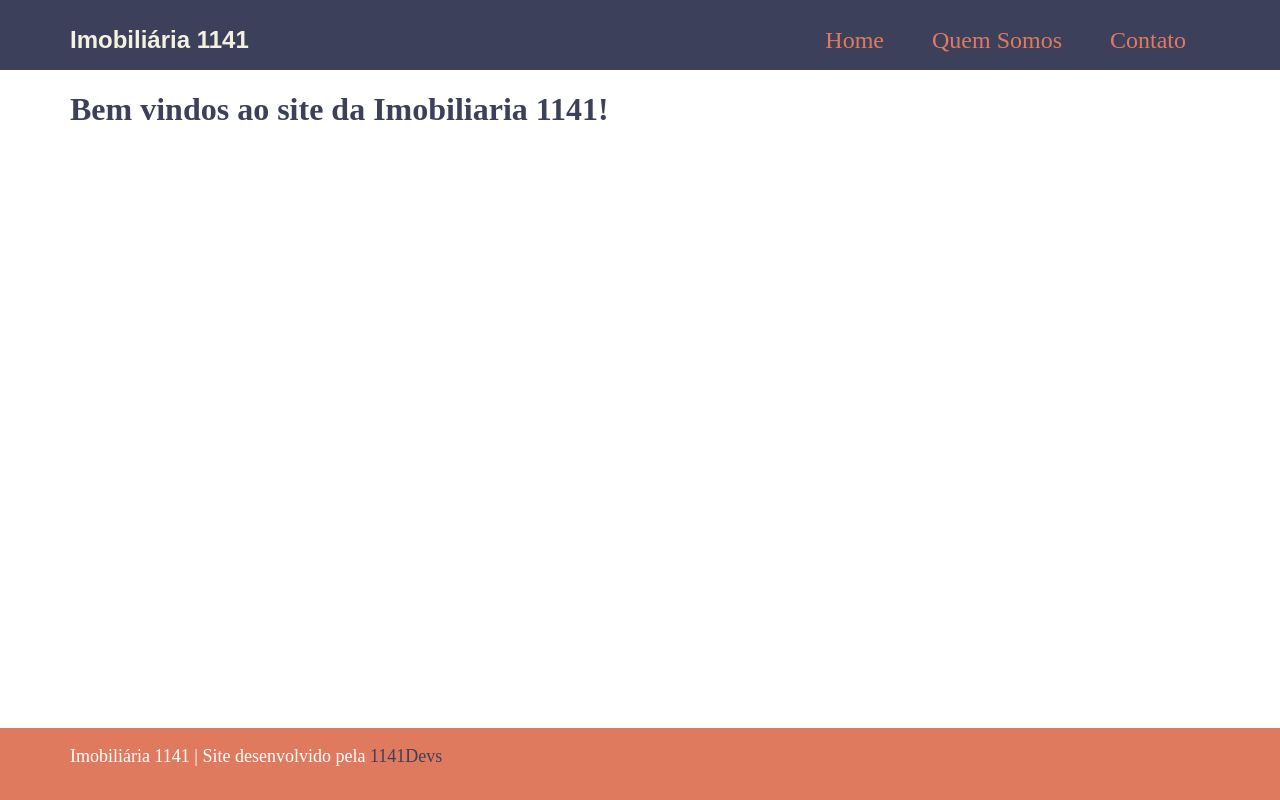
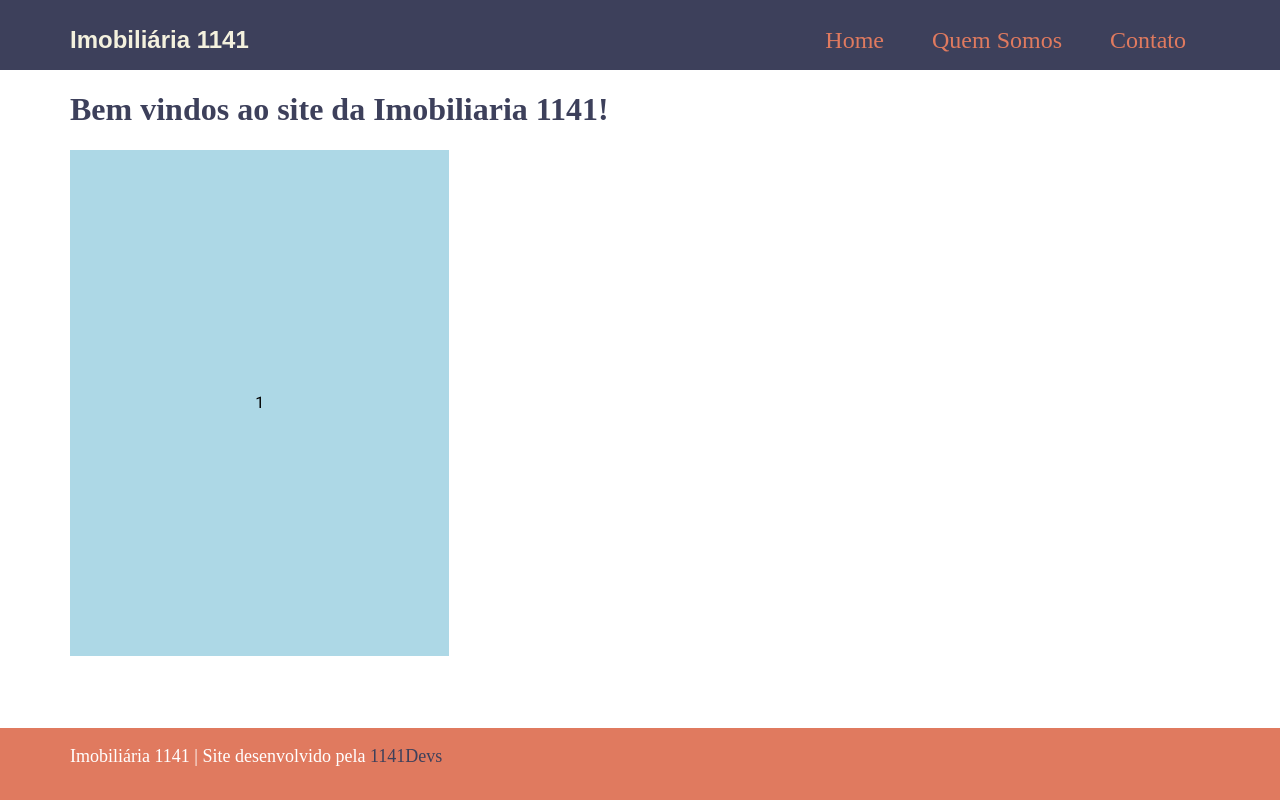
Before and after one commit to roofranklin/angular_1141, an Angular app: page / in a window 1280 px wide. Built offline with nearby package versions, Linux system fonts and the light colour scheme.

Commit message:
Grid Material UI

```diff
--- a/angular.json
+++ b/angular.json
@@ -30,6 +30,7 @@
               "src/assets"
             ],
             "styles": [
+              "@angular/material/prebuilt-themes/indigo-pink.css",
               "src/styles.scss"
             ],
             "scripts": []
@@ -90,6 +91,7 @@
               "src/assets"
             ],
             "styles": [
+              "@angular/material/prebuilt-themes/indigo-pink.css",
               "src/styles.scss"
             ],
             "scripts": []
--- a/package.json
+++ b/package.json
@@ -11,10 +11,12 @@
   "private": true,
   "dependencies": {
     "@angular/animations": "^17.3.0",
+    "@angular/cdk": "^17.3.1",
     "@angular/common": "^17.3.0",
     "@angular/compiler": "^17.3.0",
     "@angular/core": "^17.3.0",
     "@angular/forms": "^17.3.0",
+    "@angular/material": "^17.3.1",
     "@angular/platform-browser": "^17.3.0",
     "@angular/platform-browser-dynamic": "^17.3.0",
     "@angular/router": "^17.3.0",
--- a/src/app/app.config.ts
+++ b/src/app/app.config.ts
@@ -2,7 +2,8 @@
 import { provideRouter } from '@angular/router';
 
 import { routes } from './app.routes';
+import { provideAnimationsAsync } from '@angular/platform-browser/animations/async';
 
 export const appConfig: ApplicationConfig = {
-  providers: [provideRouter(routes)]
+  providers: [provideRouter(routes), provideAnimationsAsync()]
 };
--- a/src/app/home/home.component.html
+++ b/src/app/home/home.component.html
@@ -1,3 +1,6 @@
 <div class="container">
     <h1>Bem vindos ao site da Imobiliaria 1141!</h1>
+    <mat-grid-list cols="3" rowHeight="3:4">
+        <mat-grid-tile>1</mat-grid-tile>
+    </mat-grid-list>
 </div>
--- a/src/app/home/home.component.scss
+++ b/src/app/home/home.component.scss
@@ -10,4 +10,7 @@
         font-size: $extra-grande;
         color: $cor-principal;
     }
+    mat-grid-tile {
+        background: lightblue;
+    }
 }
--- a/src/app/home/home.component.ts
+++ b/src/app/home/home.component.ts
@@ -1,9 +1,10 @@
 import { Component } from '@angular/core';
+import {MatGridListModule} from '@angular/material/grid-list';
 
 @Component({
   selector: 'app-home',
   standalone: true,
-  imports: [],
+  imports: [MatGridListModule],
   templateUrl: './home.component.html',
   styleUrl: './home.component.scss'
 })
--- a/src/index.html
+++ b/src/index.html
@@ -6,6 +6,8 @@
   <base href="/">
   <meta name="viewport" content="width=device-width, initial-scale=1">
   <link rel="icon" type="image/x-icon" href="favicon.ico">
+  <link href="https://fonts.googleapis.com/css2?family=Roboto:wght@300;400;500&display=swap" rel="stylesheet">
+  <link href="https://fonts.googleapis.com/icon?family=Material+Icons" rel="stylesheet">
 </head>
 <body>
   <app-root></app-root>
--- a/src/styles.scss
+++ b/src/styles.scss
@@ -2,3 +2,6 @@
     margin: 0;
     padding: 0;
 }
+
+html, body { height: 100%; }
+body { margin: 0; font-family: Roboto, "Helvetica Neue", sans-serif; }
```
Also changed, not shown: 1 other file (tests, documents, lock files or other folders).
